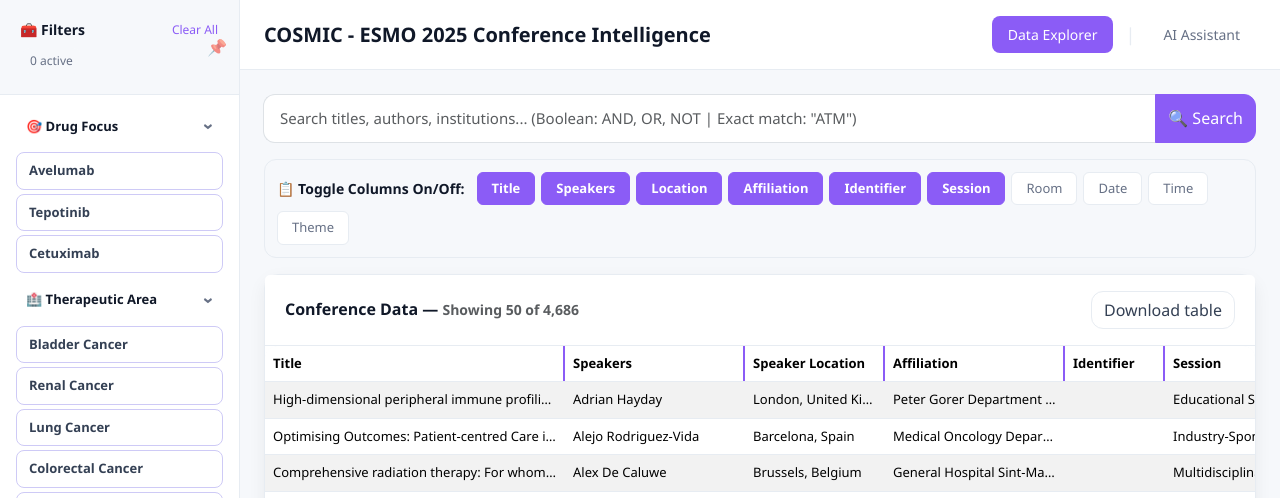
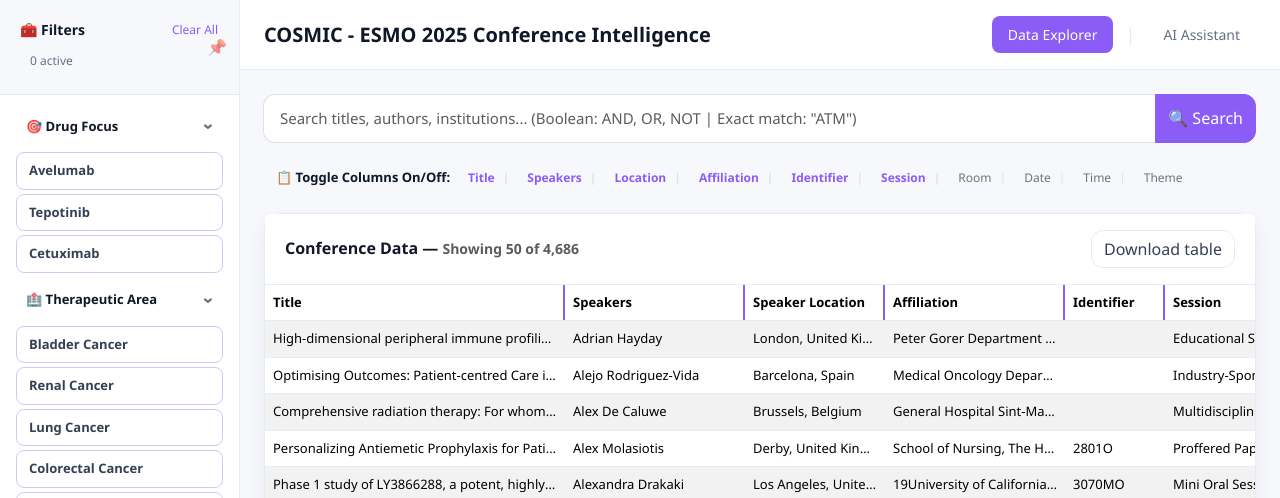
Before and after one commit to fabiobrasilc/conference-intelligence-app, a Flask app: page / in a window 1280 px wide. Shown: the top 498 px of the page. Run offline with Flask 3, Linux system fonts and the light colour scheme; some libraries are stand-ins or nearby versions.

Commit message:
UI: Narrow column toggles (text-based with separators)

```diff
--- a/static/css/styles.css
+++ b/static/css/styles.css
@@ -454,54 +454,56 @@
   border-radius: 0 12px 12px 0 !important;
 }
 
-/* Column Toggle Controls */
+/* Column Toggle Controls (Narrow Text-Based) */
 .column-toggle-container {
   display: flex;
   align-items: center;
-  gap: 6px;
+  gap: 2px;
   flex-wrap: wrap;
-  padding: 12px;
-  background: var(--bg);
+  padding: 6px 12px;
+  background: transparent;
   border-radius: var(--radius);
-  border: 1px solid var(--stroke);
+  border: none;
 }
 
 .toggle-label {
-  font-size: 14px;
+  font-size: 13px;
   font-weight: 600;
   color: var(--ink);
-  margin-right: 6px;
+  margin-right: 8px;
 }
 
 .column-toggle-btn {
-  padding: 6px 14px;
-  font-size: 13px;
+  padding: 4px 8px;
+  font-size: 12px;
   font-weight: 500;
-  border: 1.5px solid var(--stroke);
-  border-radius: 6px;
-  background: white;
-  color: var(--muted);
+  border: none;
+  border-radius: 4px;
+  background: transparent;
+  color: #6c757d;
   cursor: pointer;
-  transition: all 0.2s ease;
+  transition: all 0.15s ease;
   white-space: nowrap;
 }
 
+.column-toggle-btn:not(:last-child)::after {
+  content: "|";
+  margin-left: 8px;
+  color: #dee2e6;
+}
+
 .column-toggle-btn:hover {
-  background: var(--bg);
-  border-color: var(--brand);
-  transform: translateY(-1px);
+  color: var(--brand);
 }
 
 .column-toggle-btn.active {
-  background: var(--brand);
-  color: white;
-  border-color: var(--brand);
+  background: transparent;
+  color: var(--brand);
   font-weight: 600;
 }
 
 .column-toggle-btn.active:hover {
-  background: #7c3aed;
-  border-color: #7c3aed;
+  color: #7c3aed;
 }
 
 /* Cards */
```
